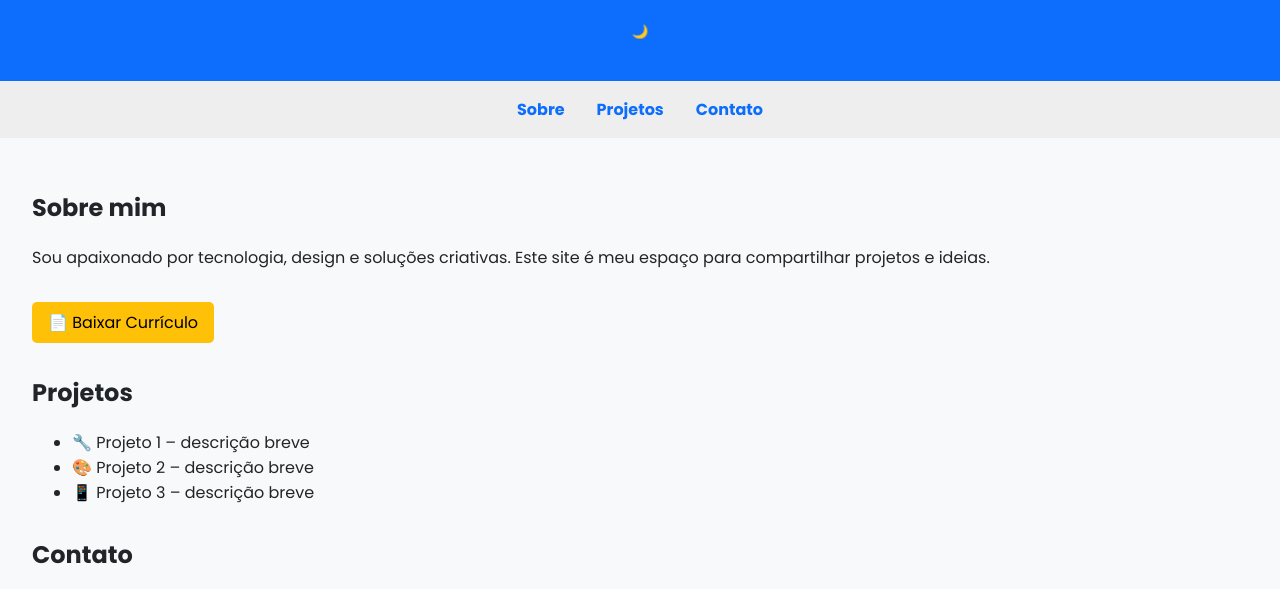
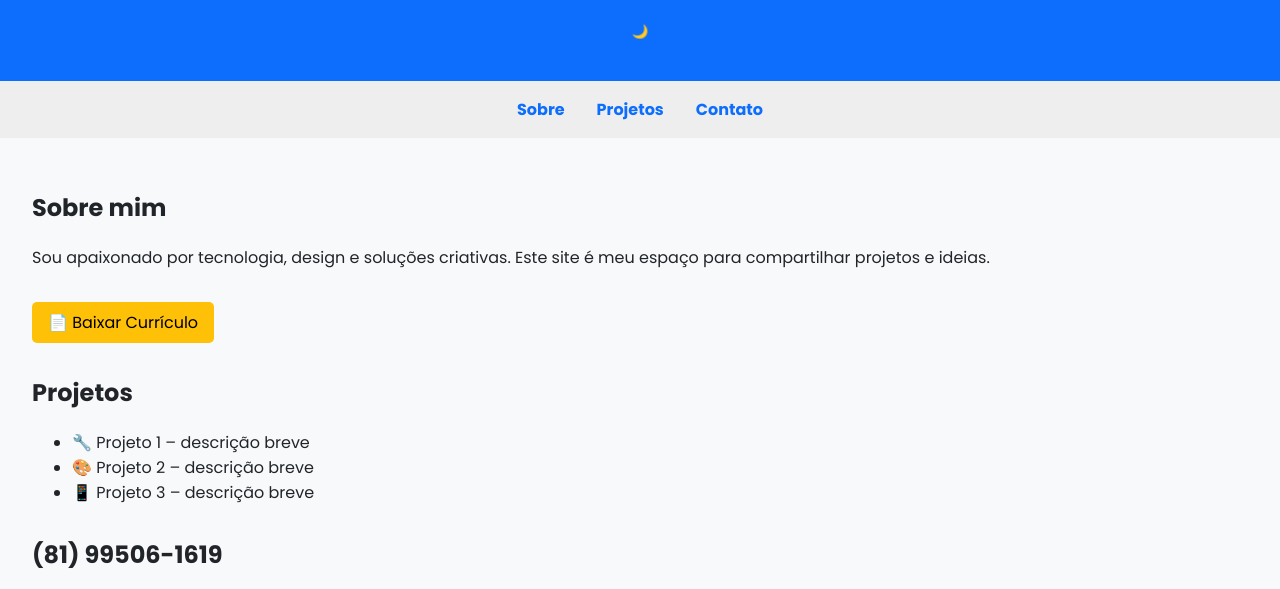
Before and after one commit to CTPOGAIT/ctpogait.github.io, a plain HTML site: page index.html in a window 1280 px wide. Shown: the part 192-781 px from the top of the page. Drawn offline with Linux system fonts and the light colour scheme.

Commit message:
index.html

```diff
--- a/index.html
+++ b/index.html
@@ -40,7 +40,7 @@
     </section>
 
     <section id="contato">
-      <h2>Contato</h2>
+      <h2>(81) 99506-1619</h2>
       <form action="https://formspree.io/f/seu-id" method="POST">
         <input type="text" name="nome" placeholder="Seu nome" required>
         <input type="email" name="email" placeholder="Seu email" required>
```
